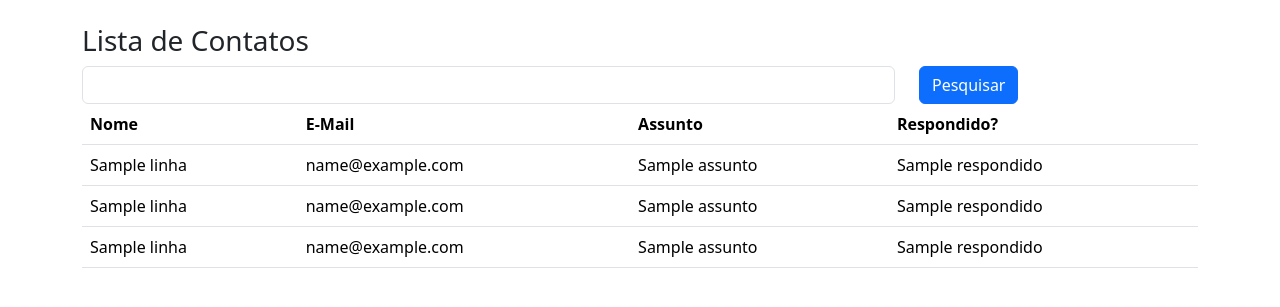
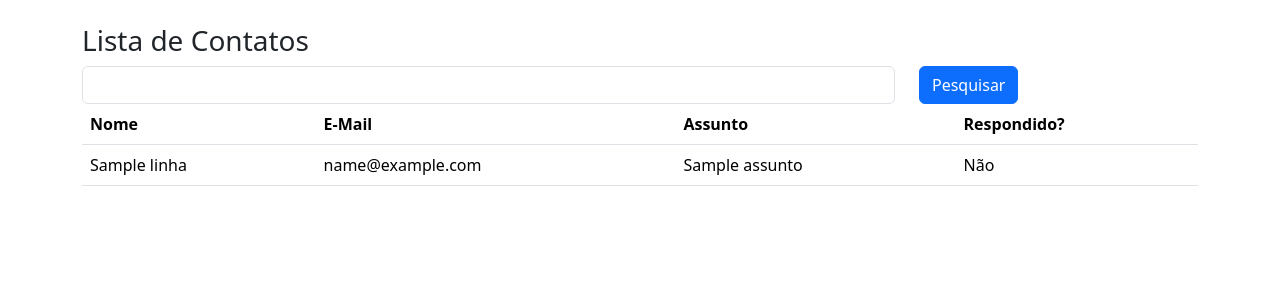
Before and after one commit to JulioPestan/flaskCamp, a Flask app: template estudo/templates/contato_lista.html in a window 1280 px wide. Shown: the top 307 px of the page. Run offline with Flask 3, Linux system fonts and the light colour scheme; the template is opened without the code that fills it: most values are stand-ins (such as "Sample title", 1, 10 or a date in 2020).

Commit message:
Utilizando a estrutura For dentro do contato_lista.html e também a estrutura If.

```diff
--- a/estudo/templates/contato_lista.html
+++ b/estudo/templates/contato_lista.html
@@ -21,8 +21,6 @@
                         <button type="submit" class="btn btn-primary">Pesquisar</button>
                     </div>
                 </form>
-
-
                 <div class="col-12">
                     <table class="table">
                         <thead>
@@ -34,24 +32,21 @@
                             </tr>
                         </thead>
                         <tbody>
+                            {% for linha in context['dados'] %}
                             <tr>
-                                <td>{{ context['dados'][0].nome}}</td>
-                                <td>{{ context['dados'][0].email}}</td>
-                                <td>{{ context['dados'][0].assunto}}</td>
-                                <td>{{ context['dados'][0].respondido}}</td>
+                                <td>{{ linha.nome}}</td>
+                                <td>{{ linha.email}}</td>
+                                <td>{{ linha.assunto}}</td>
+
+                                <td>
+                                    {% if linha.respondido == 1 %}
+                                        Sim
+                                    {% else %}
+                                        Não
+                                    {% endif %}
+                                </td>
                             </tr>
-                            <tr>
-                                <td>{{ context['dados'][1].nome}}</td>
-                                <td>{{ context['dados'][1].email}}</td>
-                                <td>{{ context['dados'][1].assunto}}</td>
-                                <td>{{ context['dados'][1].respondido}}</td>
-                            </tr>
-                            <tr>
-                                <td>{{ context['dados'][2].nome}}</td>
-                                <td>{{ context['dados'][2].email}}</td>
-                                <td>{{ context['dados'][2].assunto}}</td>
-                                <td>{{ context['dados'][2].respondido}}</td>
-                            </tr>
+                            {% endfor %}
                         </tbody>
                     </table>
                 </div>
--- a/estudo/templates/old_cont_lista.html
+++ b/estudo/templates/old_cont_lista.html
@@ -24,7 +24,11 @@
                                 <th>Respondido?</th>
                             </tr>
                         </thead>
+
                         <tbody>
+                                <!-- dados = Contato.query.all()
+                                     print(dados) -->
+                                <!-- [<Contato 1>, <Contato 2>, <Contato 3>] -->
                             <tr>
                                 <td>{{ context['dados'][0].nome}}</td>
                                 <td>{{ context['dados'][0].email}}</td>
--- a/estudo/views.py
+++ b/estudo/views.py
@@ -1,5 +1,5 @@
 from estudo import app, db
-from flask import render_template, url_for,request, redirect
+from flask import render_template, url_for, request, redirect
 
 from estudo.models import Contato
 from estudo.forms import ContatoForm
@@ -25,6 +25,8 @@ def contato():
 
     return render_template('contato.html', context = context, form=form)
 
+
+
 @app.route('/contato/lista/')
 def contatoLista():
 
@@ -32,18 +34,13 @@ def contatoLista():
         pesquisa = request.args.get('pesquisa', '')
 
     dados = Contato.query.order_by('nome')
+   #dados = Contato.query.all()
 
     if pesquisa != '':
         dados = dados.filter_by(nome=pesquisa)
-
-    context={'dados': dados}
+    print(dados.all())
+    context={'dados': dados.all()}
     return render_template('contato_lista.html', context=context)
-
-
-
-
-
-
 
 
 #criação de uma rota que recebe requisições GET e POST
@@ -77,7 +74,7 @@ def contato_old():
 
 # @app.route('/contato/lista/')
 # def contatoLista():
-
+#     dados = Contato.query.all()
 #     print(dados)
 #     context={'dados': dados}
 #     return render_template('contato_lista.html', context=context)
```
Also changed, not shown: 1 other file.
